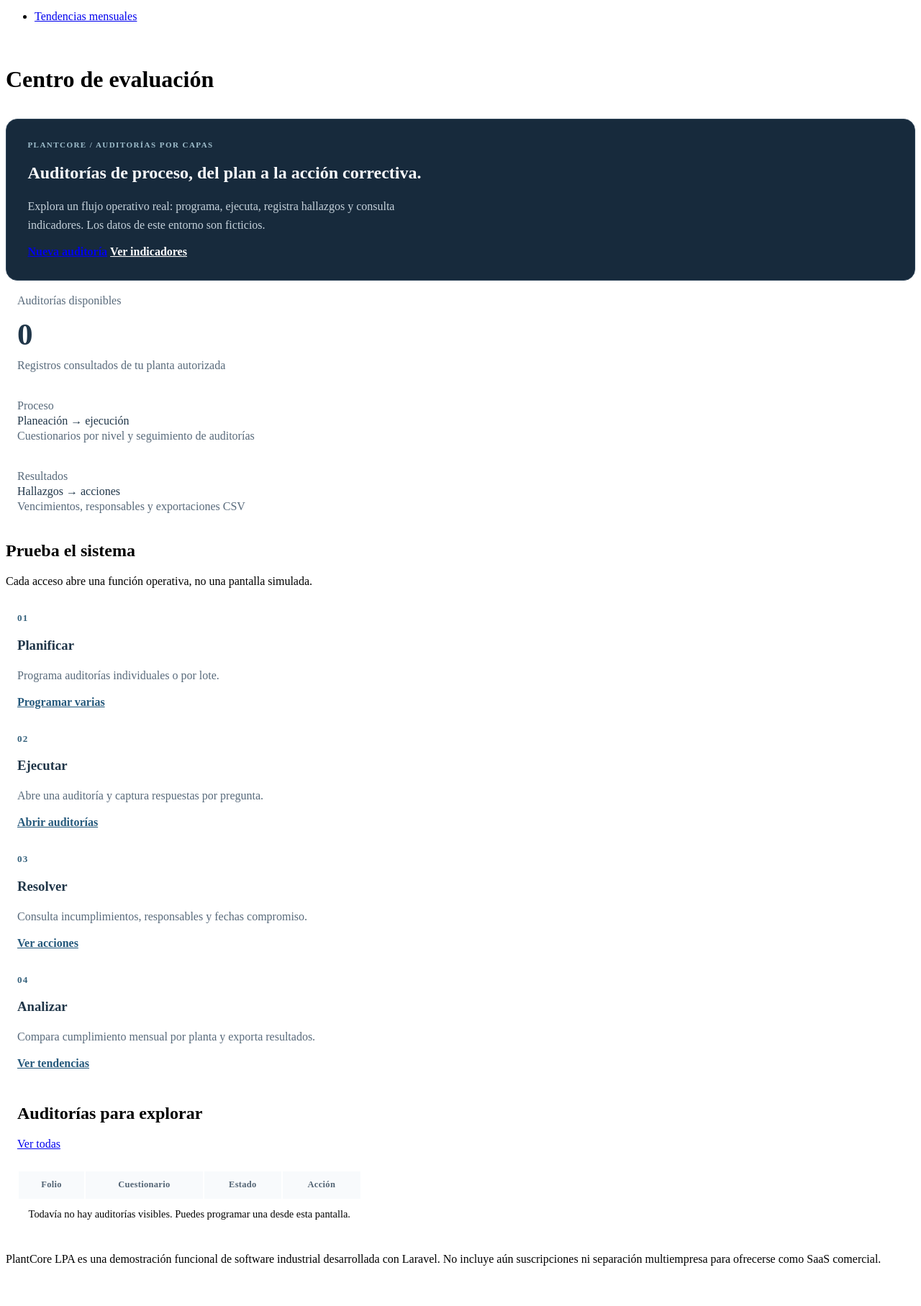
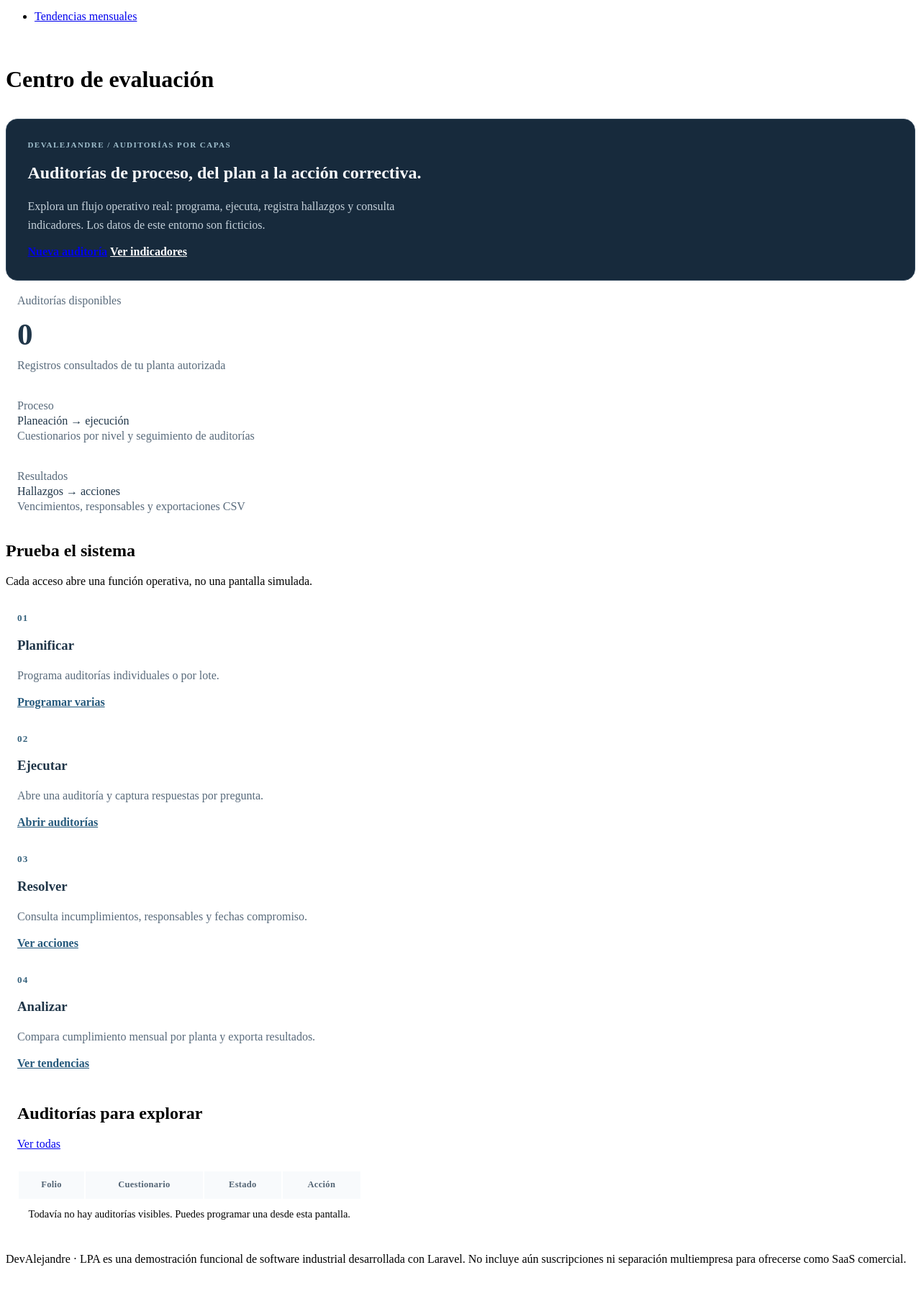
Before and after one commit to diegoarmando025/plantcore-lpa, a Laravel app: page /guia in a window 1280 px wide. Shown: the part 334-2149 px from the top of the page at 72% size. Run offline with Laravel 12, Linux system fonts and the light colour scheme; a user stored in the database is signed in; data comes from the database, SQL or seed files in the repository; data that the repository does not hold is empty; style sheets or scripts are compiled from the project's sources.

Commit message:
docs(ui): present all interactive reviewer guides under DevAlejandre

```diff
--- a/resources/views/portfolio/guide.blade.php
+++ b/resources/views/portfolio/guide.blade.php
@@ -1,11 +1,11 @@
 @extends('layouts.lpa')
-@section('title','Centro de evaluación · PlantCore LPA')
+@section('title','Centro de evaluación · DevAlejandre · LPA')
 @section('heading','Centro de evaluación')
 @section('content')
 <section class="portfolio-hero mb-4">
   <div class="d-flex flex-column flex-lg-row gap-3 justify-content-between align-items-lg-center">
     <div>
-      <div class="portfolio-eyebrow mb-2"><i class="bi bi-shield-check me-1"></i> PLANTCORE / AUDITORÍAS POR CAPAS</div>
+      <div class="portfolio-eyebrow mb-2"><i class="bi bi-shield-check me-1"></i> DEVALEJANDRE / AUDITORÍAS POR CAPAS</div>
       <h2 class="h3 fw-semibold mb-2">Auditorías de proceso, del plan a la acción correctiva.</h2>
       <p class="mb-0 portfolio-subtitle">Explora un flujo operativo real: programa, ejecuta, registra hallazgos y consulta indicadores. Los datos de este entorno son ficticios.</p>
     </div>
@@ -44,5 +44,5 @@
 <tr><td class="fw-semibold">#{{ $audit->id }}</td><td>{{ $audit->template?->name }}</td><td><span class="badge {{ $audit->status === 'completed' ? 'text-bg-success' : 'text-bg-warning' }}">{{ $audit->status === 'completed' ? 'Completada' : 'Programada' }}</span></td><td class="text-end"><a href="{{ route('lpa.audits.show', $audit) }}" class="btn btn-sm btn-outline-secondary">Abrir</a></td></tr>
 @empty<tr><td colspan="4" class="text-center text-secondary py-4">Todavía no hay auditorías visibles. Puedes programar una desde esta pantalla.</td></tr>@endforelse
 </tbody></table></div></div></div>
-<p class="small text-secondary">PlantCore LPA es una demostración funcional de software industrial desarrollada con Laravel. No incluye aún suscripciones ni separación multiempresa para ofrecerse como SaaS comercial.</p>
+<p class="small text-secondary">DevAlejandre · LPA es una demostración funcional de software industrial desarrollada con Laravel. No incluye aún suscripciones ni separación multiempresa para ofrecerse como SaaS comercial.</p>
 @endsection
```
